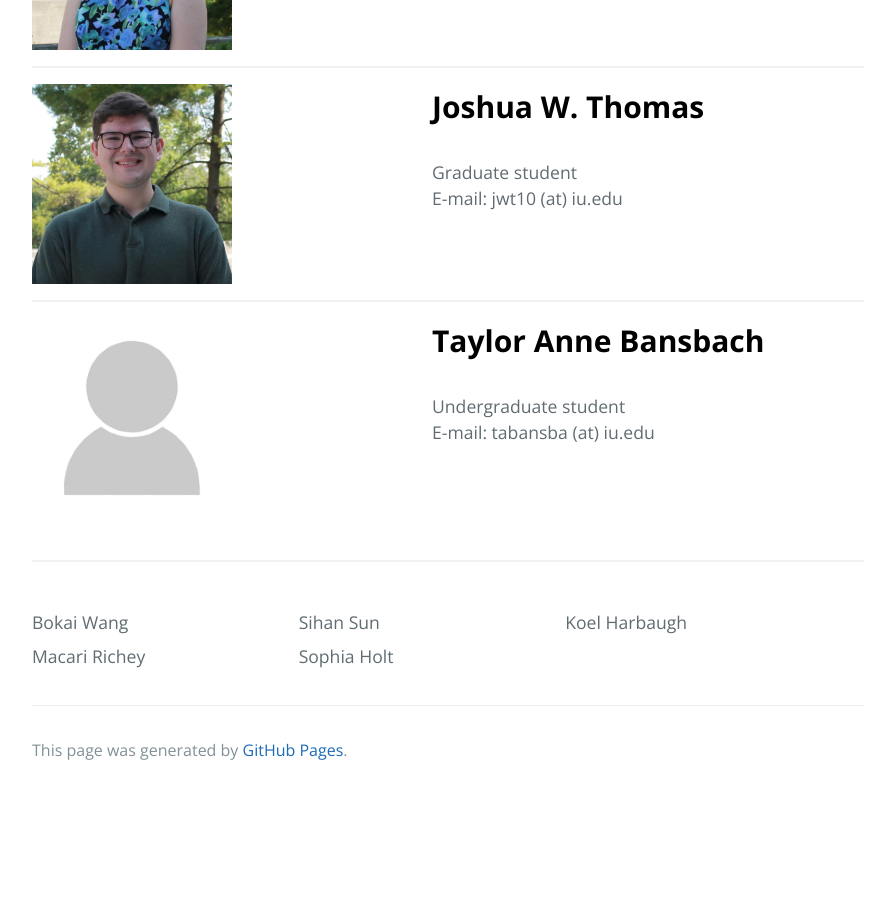
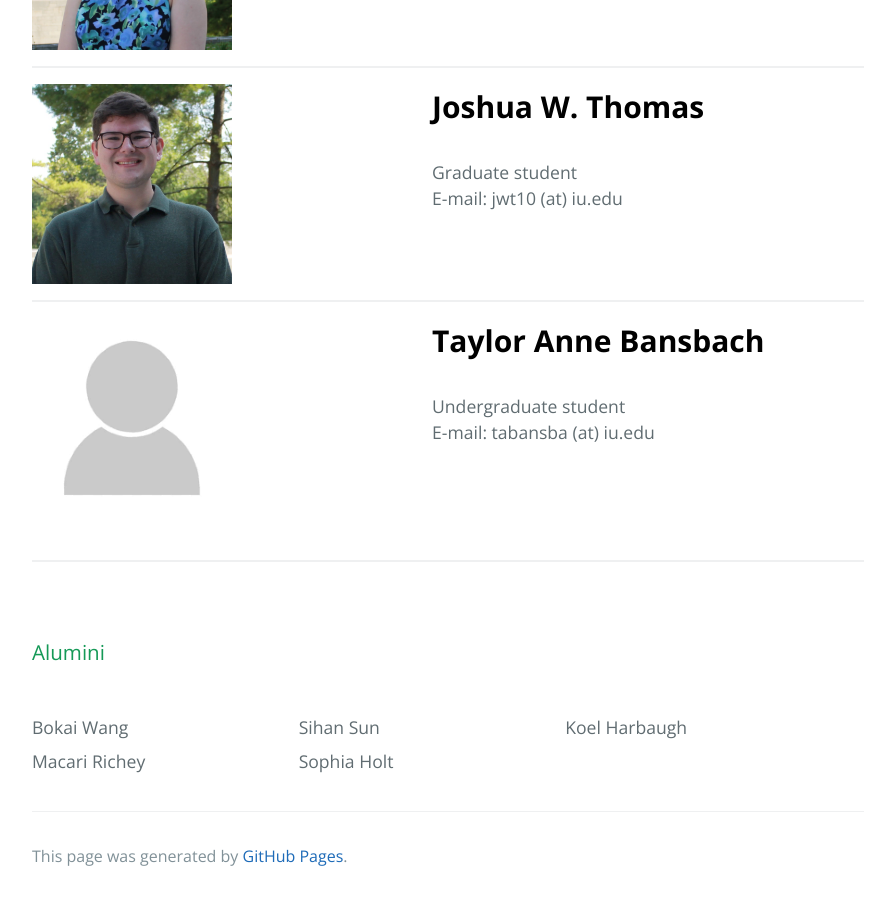
Before and after one commit to Hanmt-Lab/Hanmt-Lab.github.io, a Jekyll site: the page built from people/index.html, in a window 1280 px wide and 900 px high, scrolled down 1095 px. Shown: the whole window, without its empty margins (192-1087 px from the left). Built offline with Jekyll 4.4.1, drawn with Linux system fonts in a browser that asks for light colours; before the commit the page ends 1889 px from its top, so only the background shows below that.

Commit message:
Update index.html

```diff
--- a/people/index.html
+++ b/people/index.html
@@ -32,6 +32,8 @@ group: members
 <br>
 <hr>
 <br>
+<h3>Alumini</h3>
+<br>
 
 <style>
   .three-columns {
```
